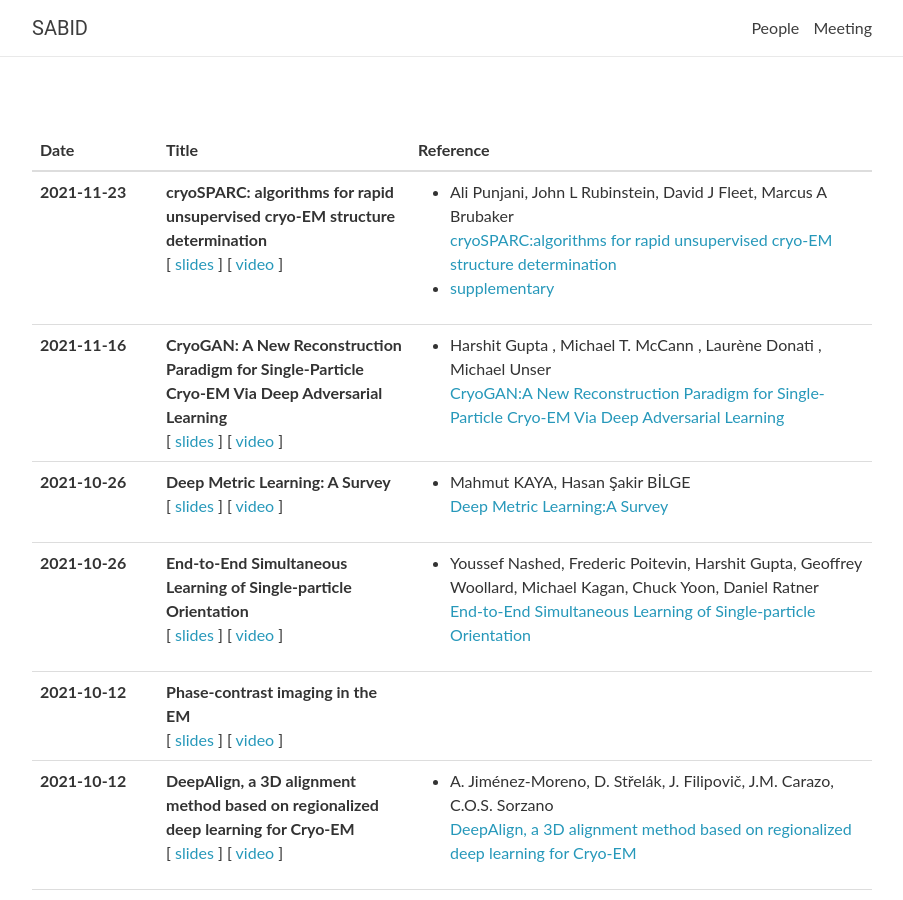
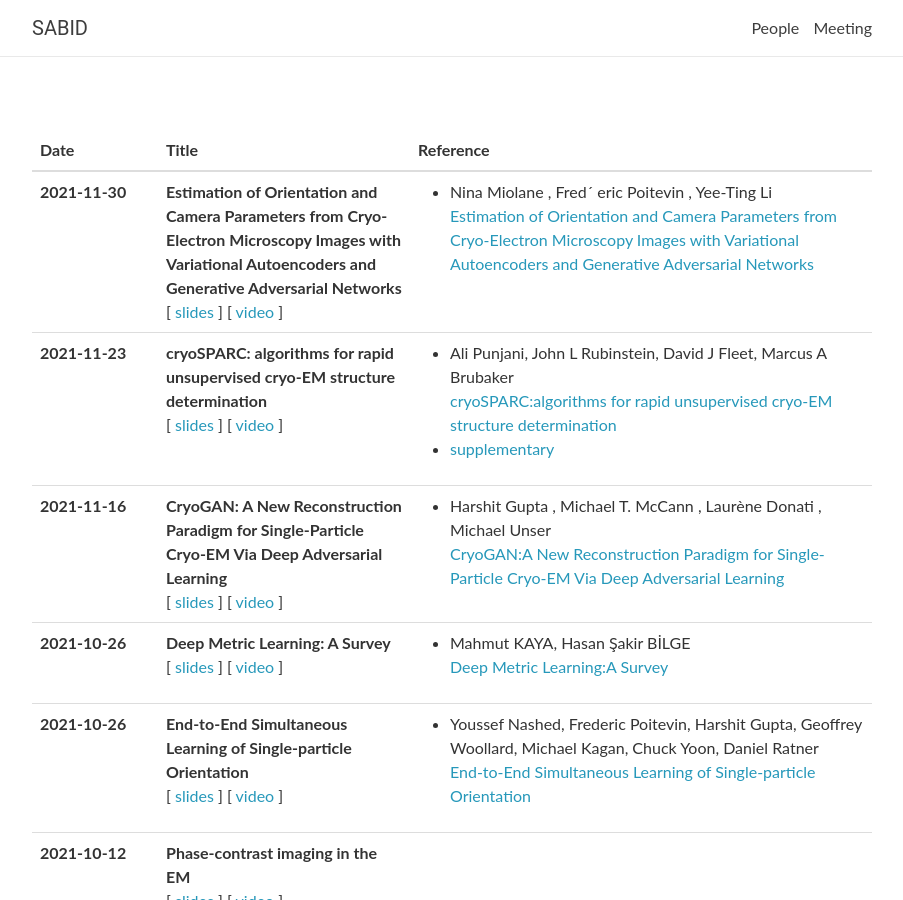
Before and after one commit to sabid-cryoem/sabid-cryoem.github.io, a Jekyll site: the page built from 4afcccebf7d457a13a4f8aeea0bbeef04fd86ee9/index.html, in a window 1280 px wide and 900 px high. Shown: the whole window, without its empty margins (188-1091 px from the left). Built offline with Jekyll 4.4.1, drawn with Linux system fonts in a browser that asks for light colours; nearby versions of some CDN libraries; comment, search, counter and statistics services are not loaded.

Commit message:
update meeting

```diff
--- a/_data/meeting.yml
+++ b/_data/meeting.yml
@@ -1,3 +1,13 @@
+- date: 2021-11-30
+  title: >
+    <strong>Estimation of Orientation and Camera Parameters from Cryo-Electron Microscopy Images with Variational Autoencoders and Generative Adversarial Networks </strong>
+  video: <a href="https://youtu.be/tZ10rbgNNwE">video</a>
+  slides: <a href="/assets/slides/Estimate_NN.pptx">slides</a>
+  notes:
+  readings:
+  - Nina Miolane , Fred´ eric Poitevin , Yee-Ting Li</br>
+      <a href="/assets/reference/Estimation of Orientation and Camera Parameters from Cryo-Electron.pdf" target="blank">Estimation of Orientation and Camera Parameters from Cryo-Electron Microscopy Images with Variational Autoencoders and Generative Adversarial Networks</a>
+
 - date: 2021-11-23
   title: >
     <strong>cryoSPARC: algorithms for rapid unsupervised cryo-EM structure determination</strong>
```
Also changed, not shown: 2 other files.
